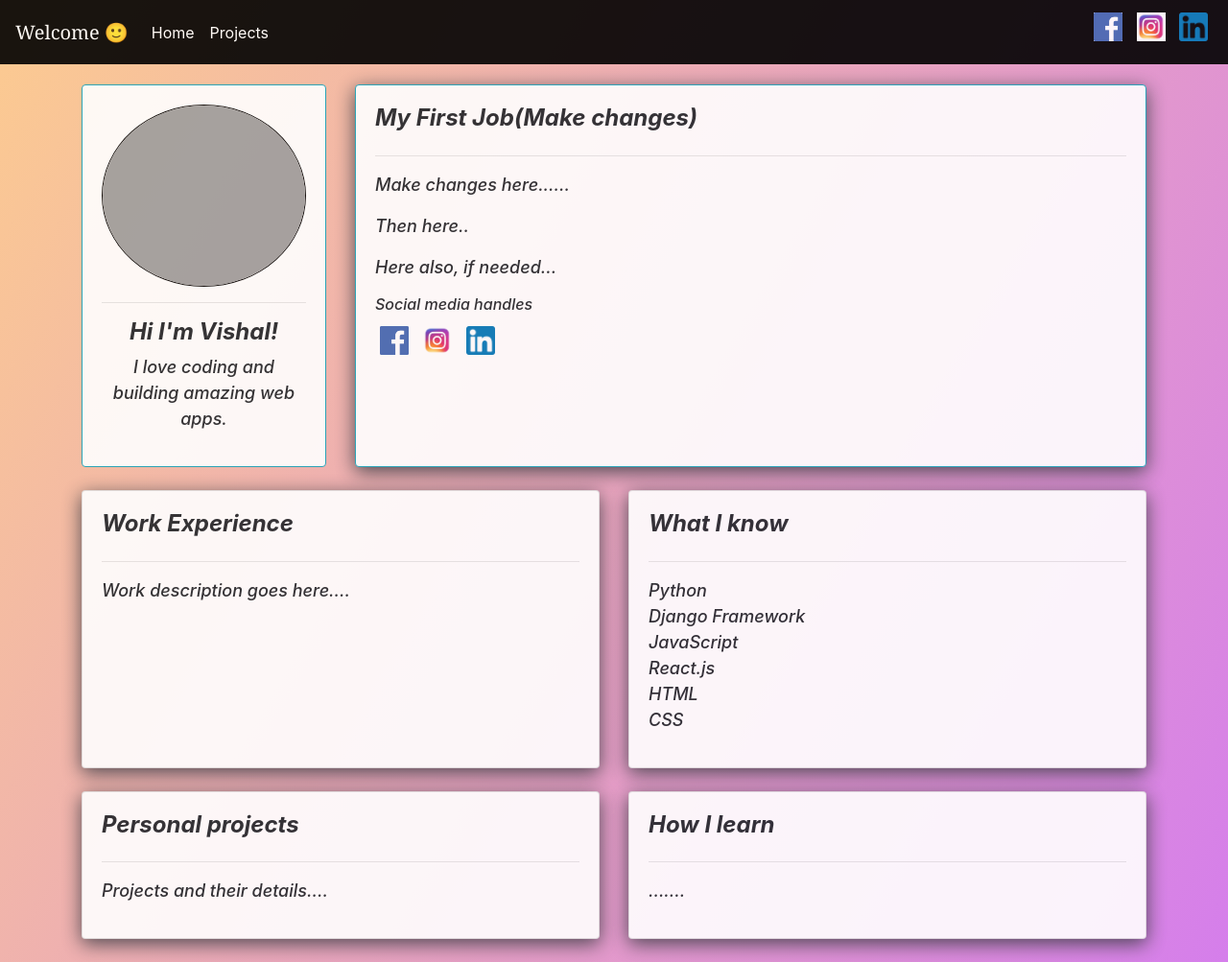
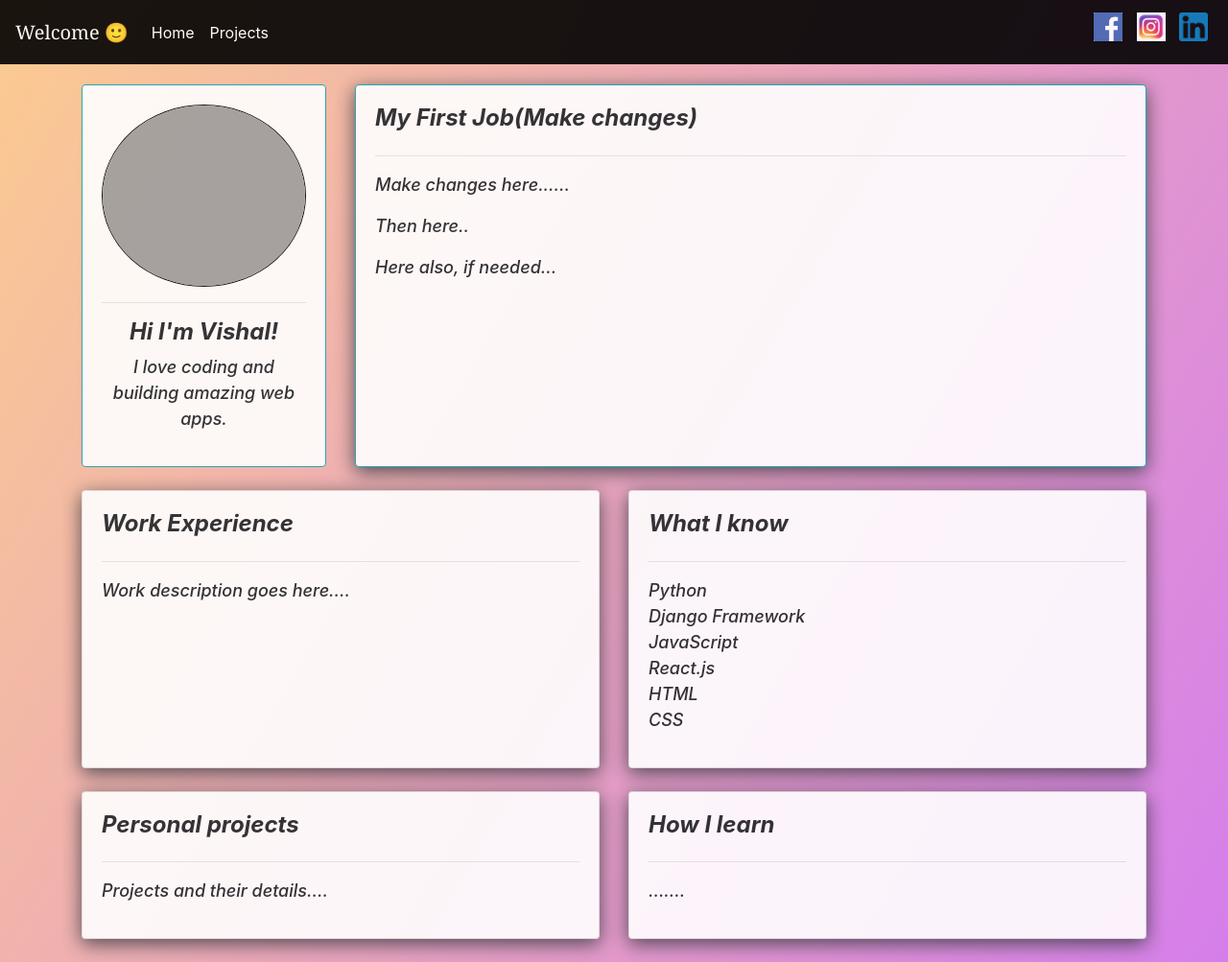
Before and after one commit to Vishal-py-js/Portfolio, a Django app: page / in a window 1280 px wide. Shown: the whole page at 96% size. Run offline with Django 3.2, Linux system fonts and the light colour scheme; some libraries are stand-ins or nearby versions; grey boxes are pictures that could not be loaded.

Commit message:
removed social media handles from body

```diff
--- a/Myprofile/Templates/Myprofile/home.html
+++ b/Myprofile/Templates/Myprofile/home.html
@@ -36,15 +36,6 @@
                     <p>Make changes here......</p>
                     <p>Then here..</p>
                     <p>Here also, if needed...</p>
-
-
-                    <ul id="ul" class="social-links">
-                        <h6>Social media handles</h6>
-                        <li><a href="https://www.facebook.com/vsk0619" target="blank"><img class="social" src="{% static 'images/facebook.png' %}"></a></li>
-                        <li><a href="https://www.instagram.com/vishalk83/" target="blank"><img class="social" src="{% static 'images/Instagram.jpg' %}"></a></li>
-                        <li><a href="https://www.linkedin.com/in/vishalrti/" target="blank"><img class="social" src="{% static 'images/LinkedIn.png' %}"></a></li>
-                    </ul>
-
                 </div>
             </div>
         </div>
```
